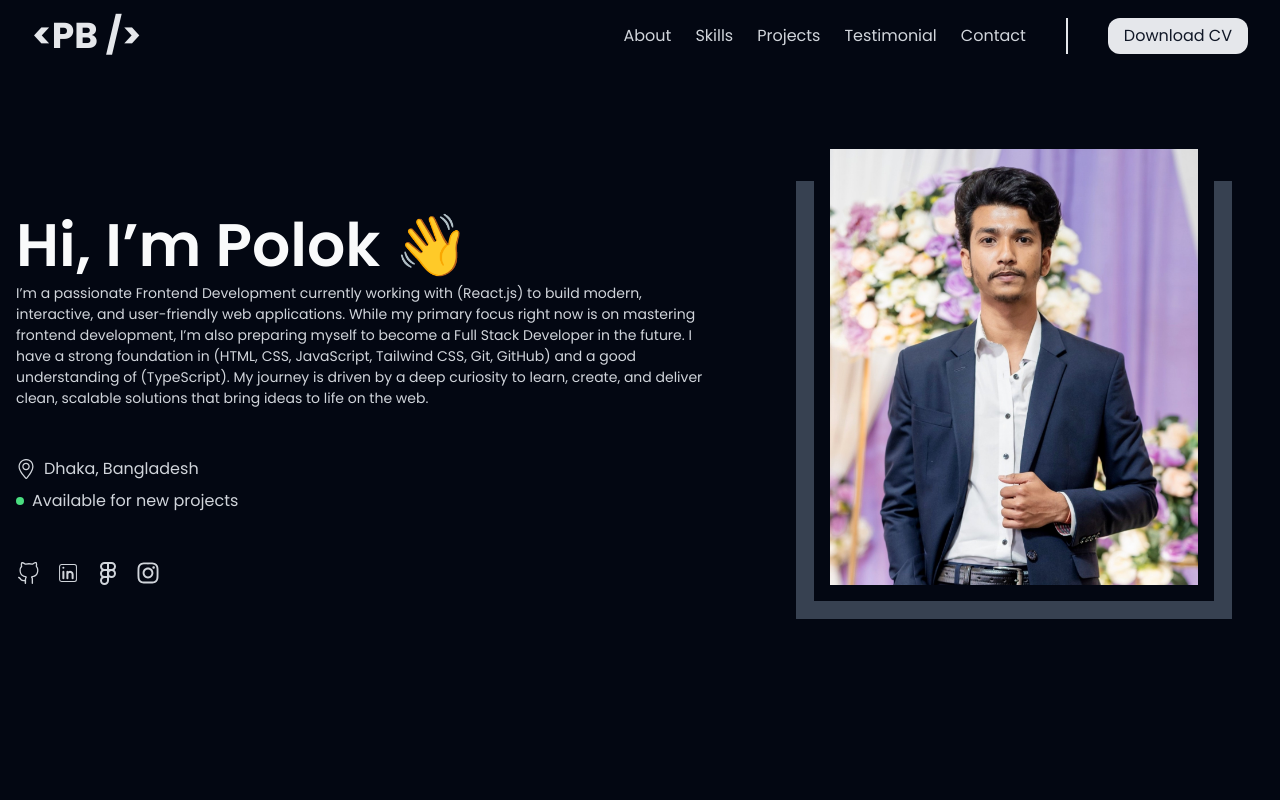
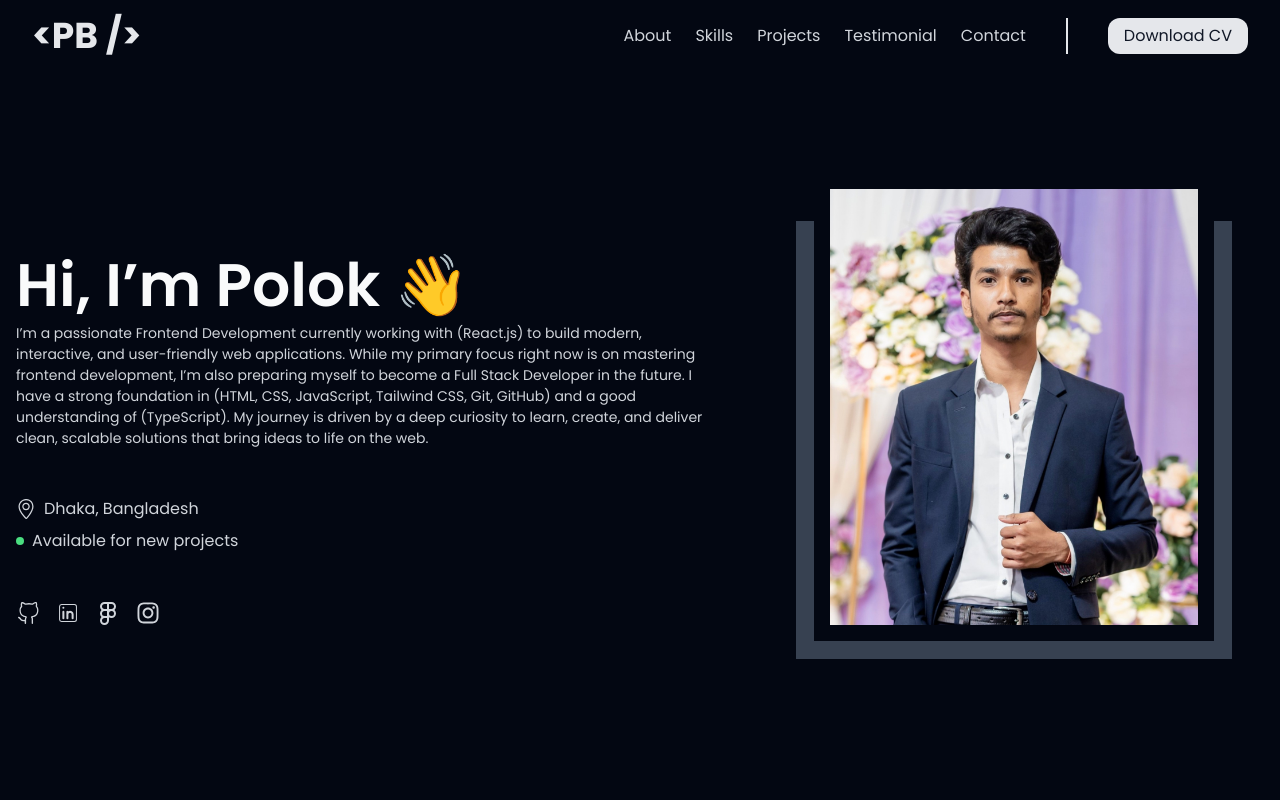
Before and after one commit to palakbanik/my-portfolio-website-react, a React (Vite) app: page / in a window 1280 px wide. Shown: the top 800 px of the page. Built offline with nearby package versions, Linux system fonts and the light colour scheme.

Commit message:
modify some code

```diff
--- a/src/components/BigComponents/Hero/Hero.jsx
+++ b/src/components/BigComponents/Hero/Hero.jsx
@@ -8,7 +8,7 @@ export default function Hero() {
   return (
     <section id="hero">
       <div
-        className="max-w-[1280px] lg:h-[100vh] mx-auto px-4 py-16 flex flex-col md:flex-row-reverse items-center justify-center gap-12"
+        className="max-w-[1280px] lg:h-[100vh] mx-auto lg:mt-10 px-4 py-16 mt-20 flex flex-col md:flex-row-reverse items-center justify-center gap-12"
         draggable="false"
       >
         {/* image part */}
```
